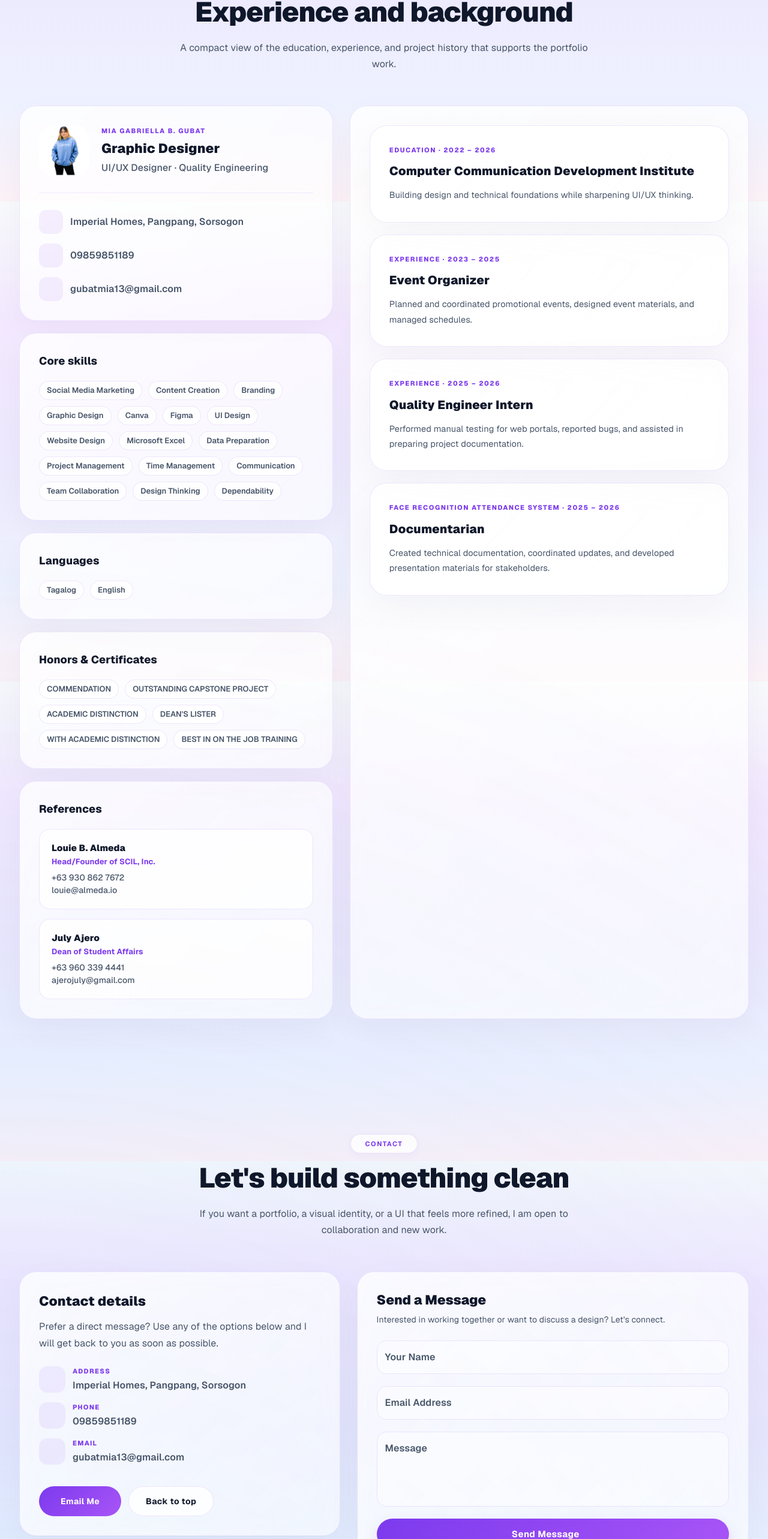
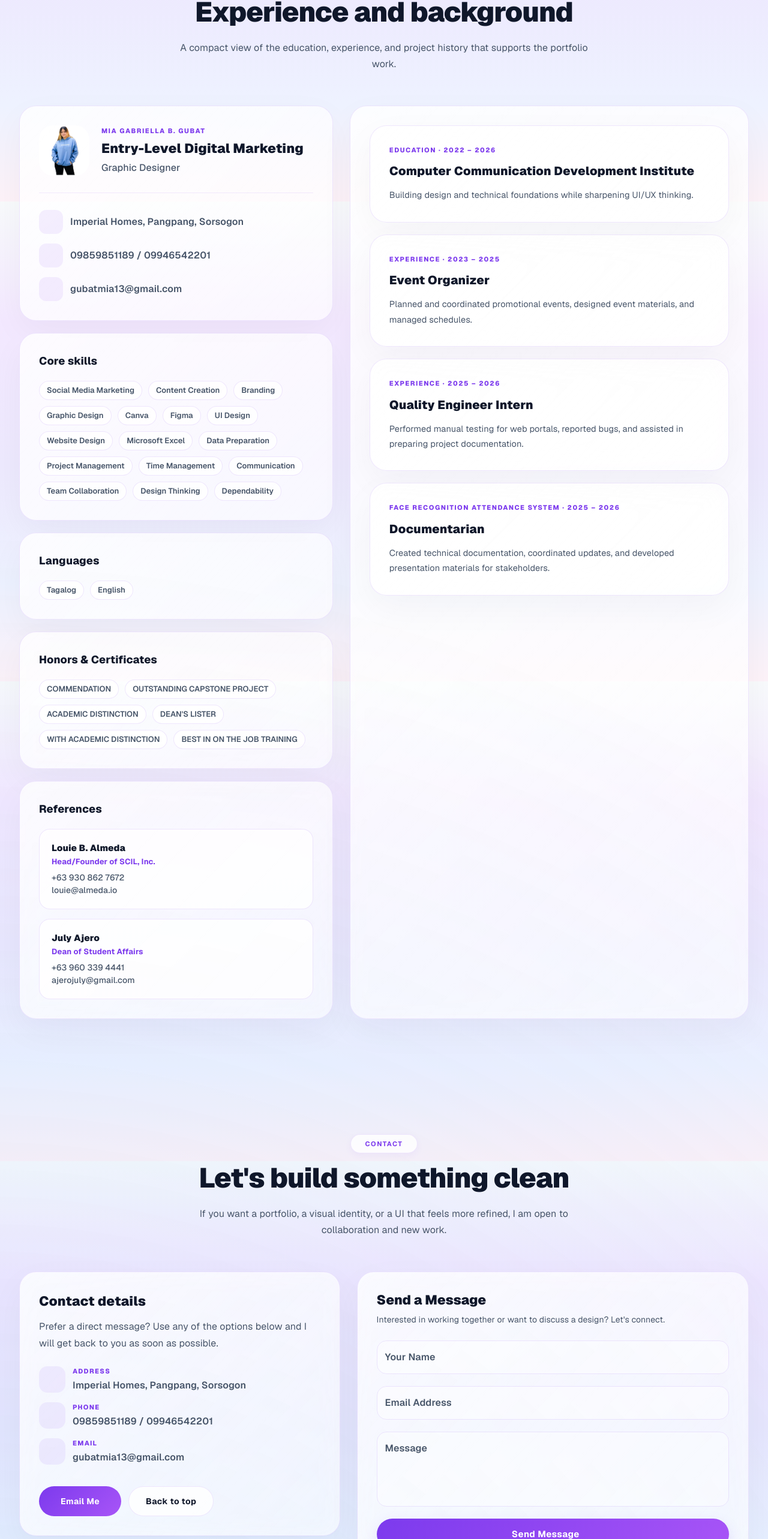
Before and after one commit to briella13/portfolio, a Next.js app: page / in a window 1280 px wide. Shown: the part 3664-6230 px from the top of the page at 60% size. Built offline with nearby package versions, Linux system fonts and the light colour scheme; some icons are missing; what @mui/material-nextjs would draw is missing.

Commit message:
feat: sync profile details with resume

```diff
--- a/app/page.tsx
+++ b/app/page.tsx
@@ -567,10 +567,10 @@ export default function Home() {
                         transition: "color 0.3s ease",
                       }}
                     >
-                      Graphic Designer
+                      Entry-Level Digital Marketing
                     </Typography>
                     <Typography sx={{ color: "var(--text-secondary)", mt: 0.5, fontWeight: 500, transition: "color 0.3s ease" }}>
-                      UI/UX Designer · Quality Engineering
+                      Graphic Designer
                     </Typography>
                   </Box>
                 </Stack>
@@ -583,7 +583,7 @@ export default function Home() {
                       icon: <LocationOnOutlinedIcon />,
                       value: "Imperial Homes, Pangpang, Sorsogon",
                     },
-                    { icon: <PhoneOutlinedIcon />, value: "09859851189" },
+                    { icon: <PhoneOutlinedIcon />, value: "09859851189 / 09946542201" },
                     {
                       icon: <MailOutlineIcon />,
                       value: "gubatmia13@gmail.com",
@@ -800,7 +800,7 @@ export default function Home() {
                     {
                       icon: <PhoneOutlinedIcon />,
                       title: "Phone",
-                      value: "09859851189",
+                      value: "09859851189 / 09946542201",
                     },
                     {
                       icon: <MailOutlineIcon />,
```
